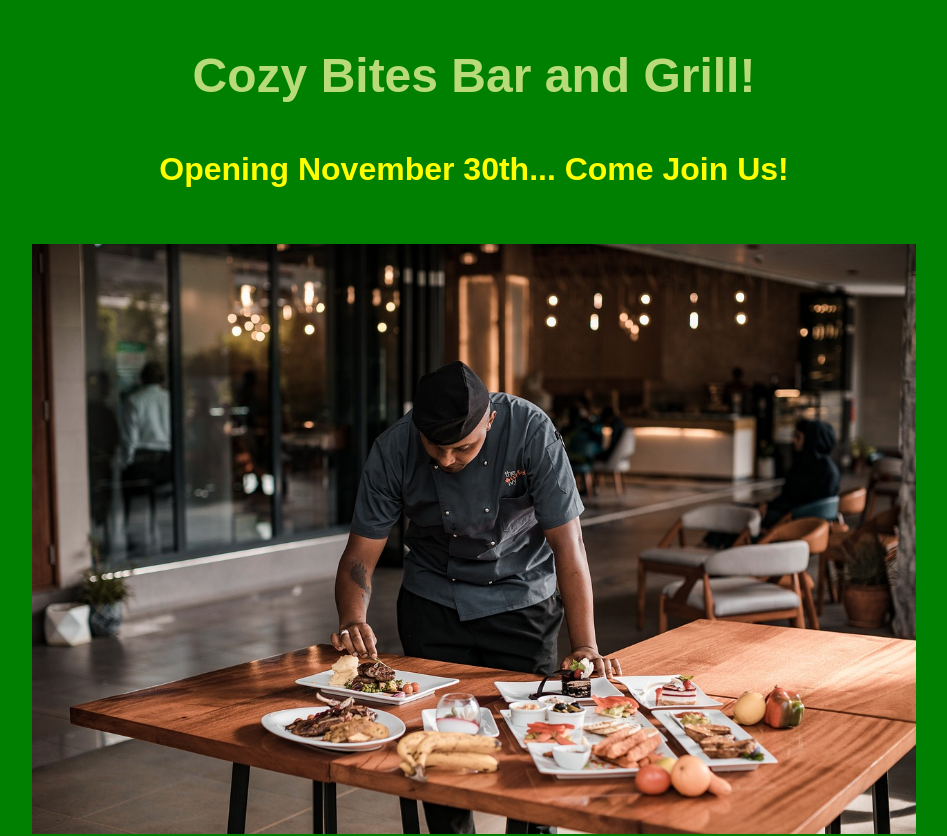
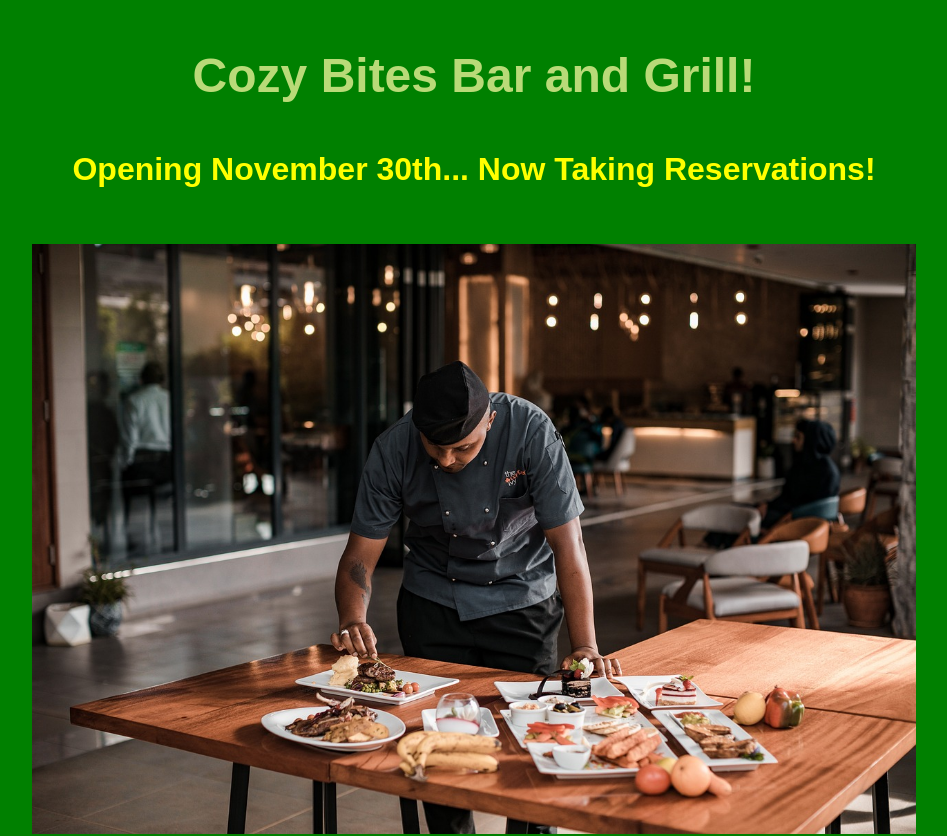
Before and after one commit to harrisonkong/yummy, a website: page express/index.html in a window 1280 px wide. Shown: the top 836 px of the page, without its empty margins (166-1113 px from the left). Drawn offline with Linux system fonts and the light colour scheme.

Commit message:
Add Now taking reservations
Add Now taking reservations

```diff
--- a/express/index.html
+++ b/express/index.html
@@ -5,7 +5,7 @@
 </head>
 <body>
     <h1>Cozy Bites Bar and Grill!</h1>
-    <h2>Opening November 30th... Come Join Us!</h2>
+    <h2>Opening November 30th... Now Taking Reservations!</h2>
     <img class="hero" src="main.jpg" alt="main photo of restaurant"  />
 </body>
 <foot>
```
